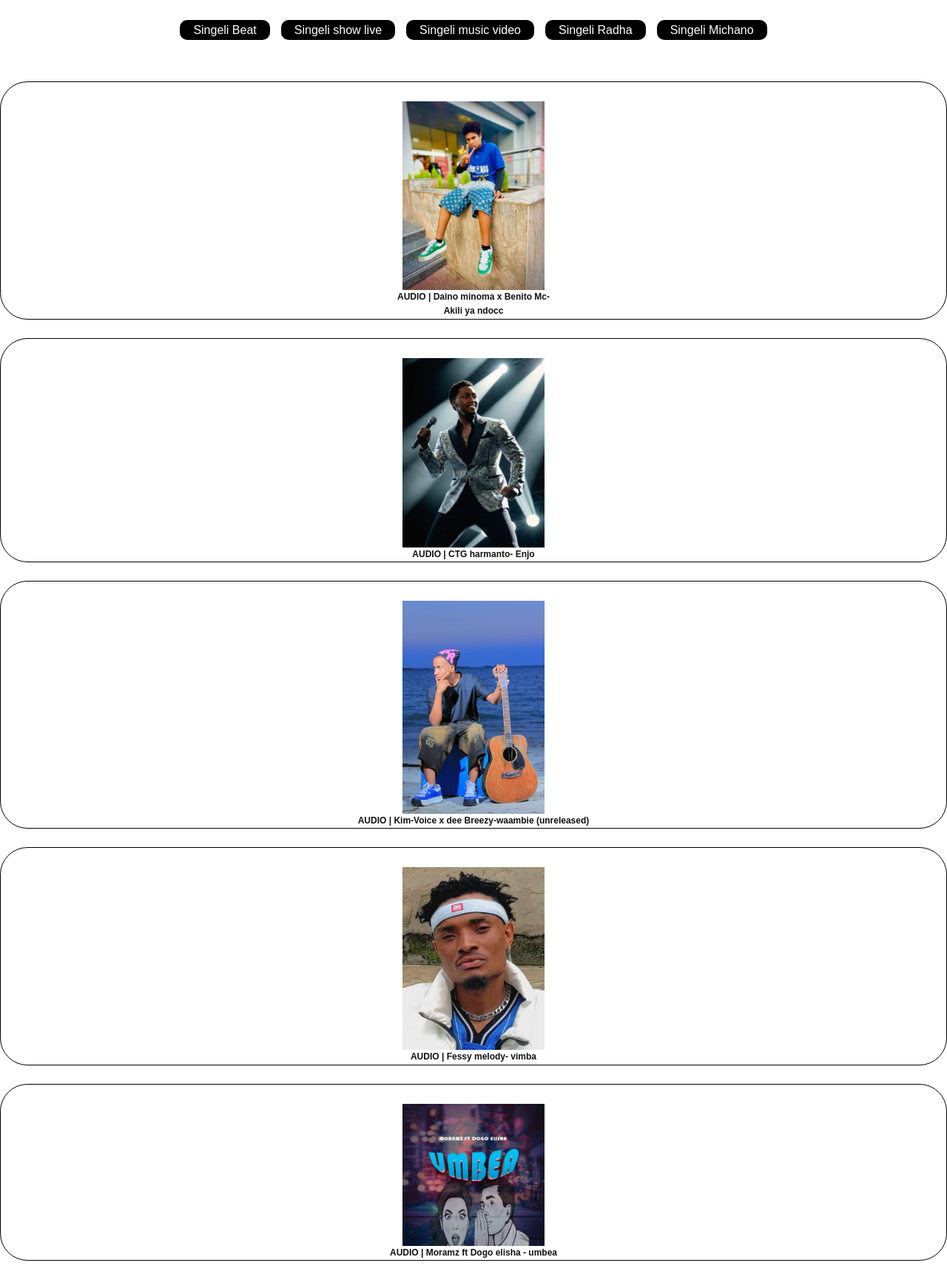
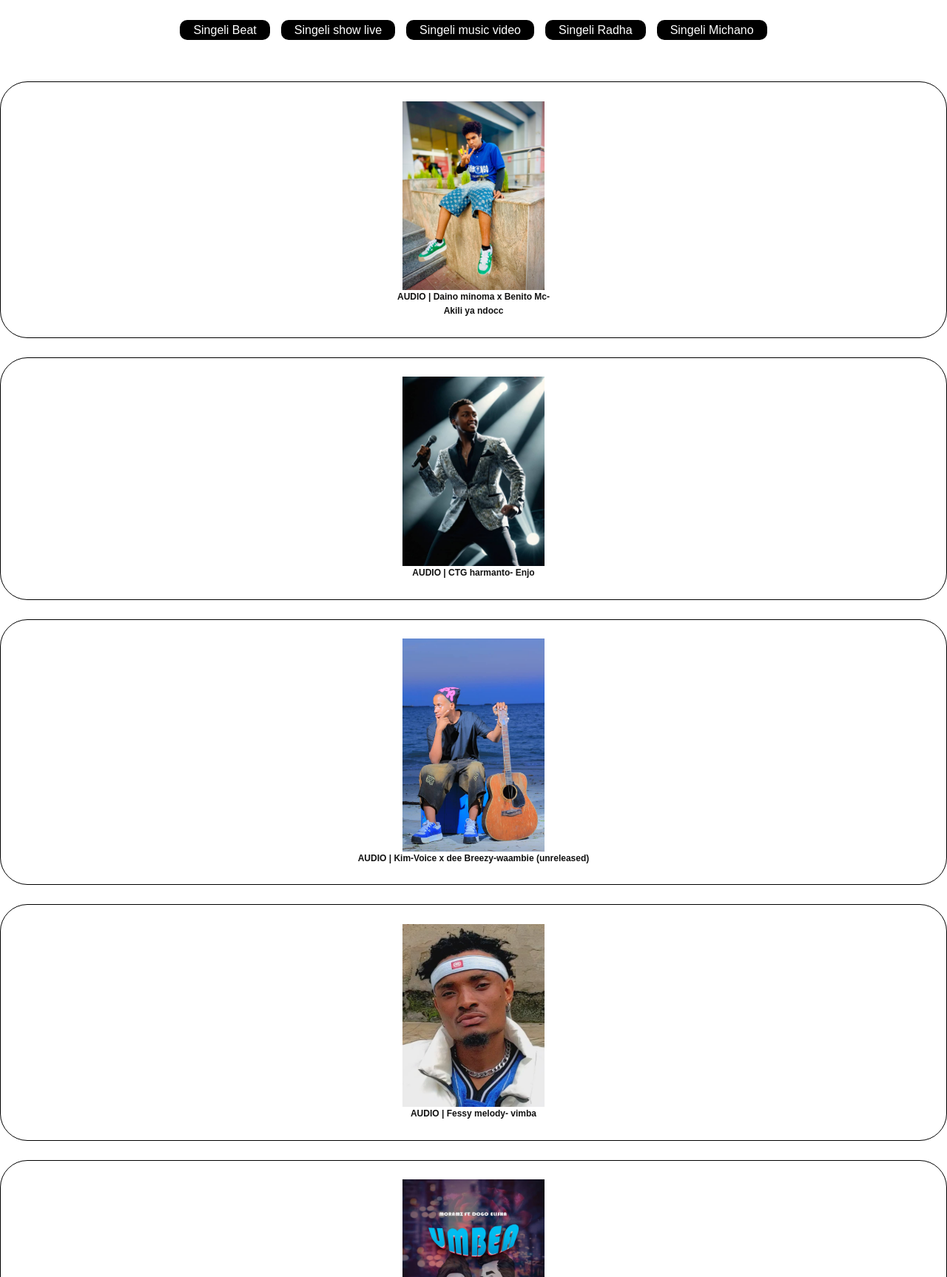
Before and after one commit to ggodd6901-afk/kellash-studio, a plain HTML site: page singeli.html in a window 1280 px wide. Shown: the part 174-1900 px from the top of the page at 74% size. Drawn offline with nearby package versions, Linux system fonts and the light colour scheme.

Commit message:
Update singeli.html

```diff
--- a/singeli.html
+++ b/singeli.html
@@ -120,7 +120,7 @@
     <a href="Daino Minoma X Benito Mc- Akili ya ndocc.html"style="text-decoration: none;">
       <br><img src="images/Daino minoma ft Benito Mc- Akili ya ndocc.jpg" alt="Track Cover" />
  <div class="card-content">
-      <h2>AUDIO | Daino minoma x Benito Mc- <br>Akili ya ndocc</h2>
+      <h2>AUDIO | Daino minoma x Benito Mc- <br>Akili ya ndocc</h2> <br>
 
   </div>
 </div> </a>
@@ -131,7 +131,7 @@
     <a href="CTG harmaton- Enjo.html"style="text-decoration: none;">
       <br><img src="images/CTG harmanton-enjo.jpg" alt="Track Cover" />
  <div class="card-content">
-      <h2>AUDIO | CTG harmanto- Enjo</h2>
+      <h2>AUDIO | CTG harmanto- Enjo</h2> <br>
 
   </div>
 </div> </a>
@@ -141,7 +141,7 @@
     <a href="Kim-Voice x Dee Breezy-Waambie.html"style="text-decoration: none;">
       <br><img src="images/kim voice cover.jpg" alt="Track Cover" />
  <div class="card-content">
-      <h2>AUDIO | Kim-Voice x dee Breezy-waambie (unreleased)</h2>
+      <h2>AUDIO | Kim-Voice x dee Breezy-waambie (unreleased)</h2> <br>
 
   </div>
 </div> </a>
@@ -151,7 +151,7 @@
     <a href="Fesy melody songs.html"style="text-decoration: none;">
       <br><img src="images/fessy melody.jpg" alt="Track Cover" />
  <div class="card-content">
-      <h2>AUDIO | Fessy melody- vimba</h2>
+      <h2>AUDIO | Fessy melody- vimba</h2><br>
 
   </div>
 </div> </a>
@@ -161,7 +161,7 @@
     <a href="Moramz ft Dogo elisha - umbea.html"style="text-decoration: none;">
     <br><img src="images/moramz ft dogo elisha- umbea.jpg" alt="Track Cover" />
  <div class="card-content">
-      <h2>AUDIO | Moramz ft Dogo elisha - umbea</h2>
+      <h2>AUDIO | Moramz ft Dogo elisha - umbea</h2> <br>
 
   </div>
 </div> </a>
@@ -170,7 +170,7 @@
 <div class="song-card">
     <a href="moramz - Ella.html"style="text-decoration: none;"><br><img src="images/moramz-ela.jpg" alt="Track Cover" />
  <div class="card-content">
-      <h2>AUDIO | Moramz - Ella</h2>
+      <h2>AUDIO | Moramz - Ella</h2> <br>
 
   </div>
 </div> </a>
```
